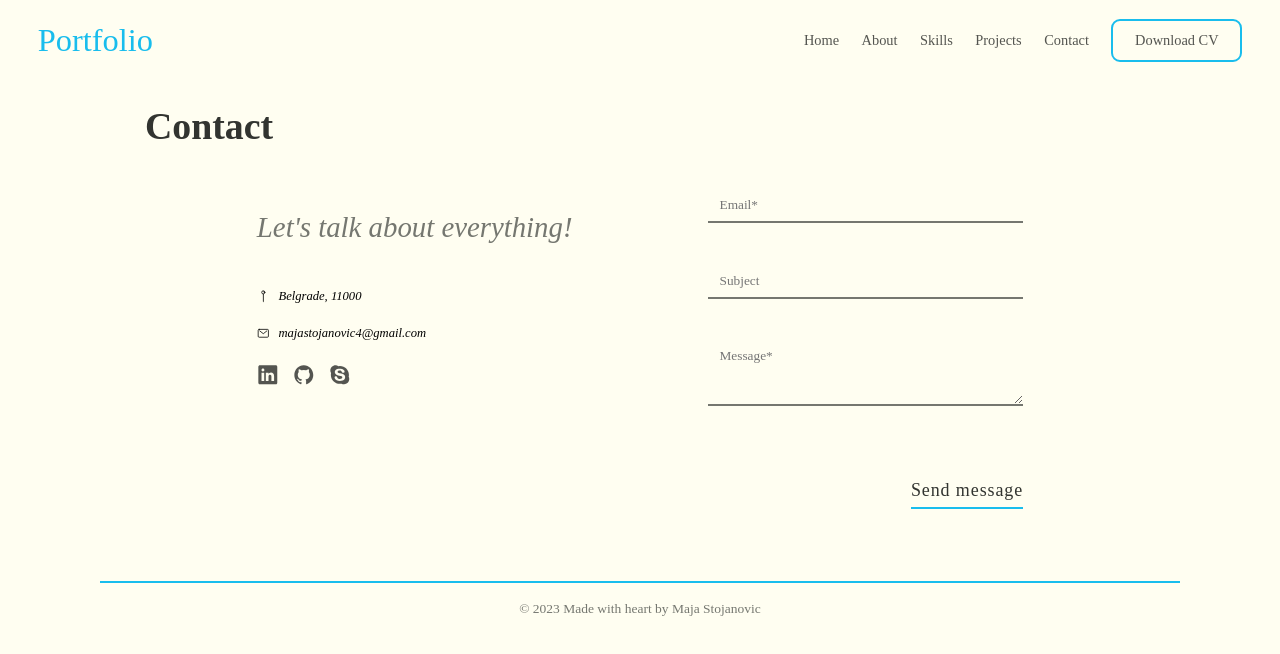
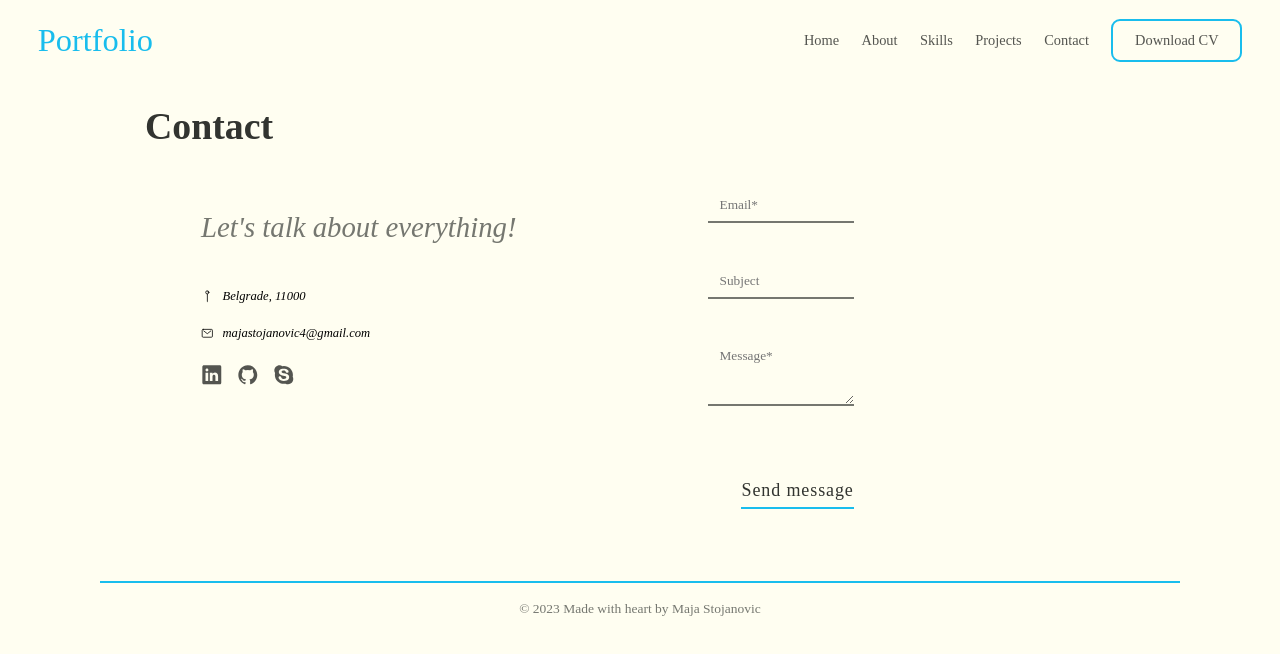
Before and after one commit to maja4s91/Reactportfolio-maja, a React (Vite) app in the folder vite-project/: page /contact in a window 1280 px wide. Shown: the top 654 px of the page. Built offline with nearby package versions, Linux system fonts and the light colour scheme; a web font is replaced by a local one.

Commit message:
Form fix

```diff
--- a/vite-project/src/Contact.jsx
+++ b/vite-project/src/Contact.jsx
@@ -7,19 +7,20 @@ import {
   logoGithub,
   logoSkype,
 } from "ionicons/icons";
+import Form from "./Form";
 
 const Contact = () => {
   return (
     <section className="section-contact">
       <h2 className="heading-primary">Contact</h2>
-      <form
+      <div
         className="form-box"
-        name="contacts"
-        method="post"
-        data-netlify="true"
-        data-netlify-honeypot="bot-field"
+        // name="contacts"
+        // method="post"
+        // data-netlify="true"
+        // data-netlify-honeypot="bot-field"
       >
-        <input type="hidden" name="form-name" value="contacts" />
+        {/* <input type="hidden" name="form-name" value="contacts" /> */}
         <address className="contacts-box">
           <p className="contact-intro">Let's talk about everything!</p>
 
@@ -67,8 +68,8 @@ const Contact = () => {
             </ul>
           </div>
         </address>
-
-        <div className="form contact-form">
+        <Form />
+        {/* <div className="form contact-form">
           <label htmlFor="email">
             <input
               type="text"
@@ -91,8 +92,8 @@ const Contact = () => {
             ></textarea>
           </label>
           <button className="btn-contact">Send message</button>
-        </div>
-      </form>
+        </div> */}
+      </div>
     </section>
   );
 };
--- /dev/null
+++ b/vite-project/src/Form.jsx
@@ -0,0 +1,40 @@
+const Form = () => {
+  return (
+    <form
+      className="form-box"
+      name="contacts"
+      method="post"
+      data-netlify="true"
+      data-netlify-honeypot="bot-field"
+    >
+      <input type="hidden" name="form-name" value="contacts" />
+
+      <div className="form contact-form">
+        <label htmlFor="email">
+          <input
+            type="text"
+            name="email"
+            id="email"
+            placeholder="Email*"
+            required
+          />
+        </label>
+        <label htmlFor="name">
+          <input type="text" name="name" id="name" placeholder="Subject" />
+        </label>
+        <label htmlFor="message">
+          <textarea
+            name="message"
+            id="message"
+            placeholder="Message*"
+            rows="3"
+            required
+          ></textarea>
+        </label>
+        <button className="btn-contact">Send message</button>
+      </div>
+    </form>
+  );
+};
+
+export default Form;
```
